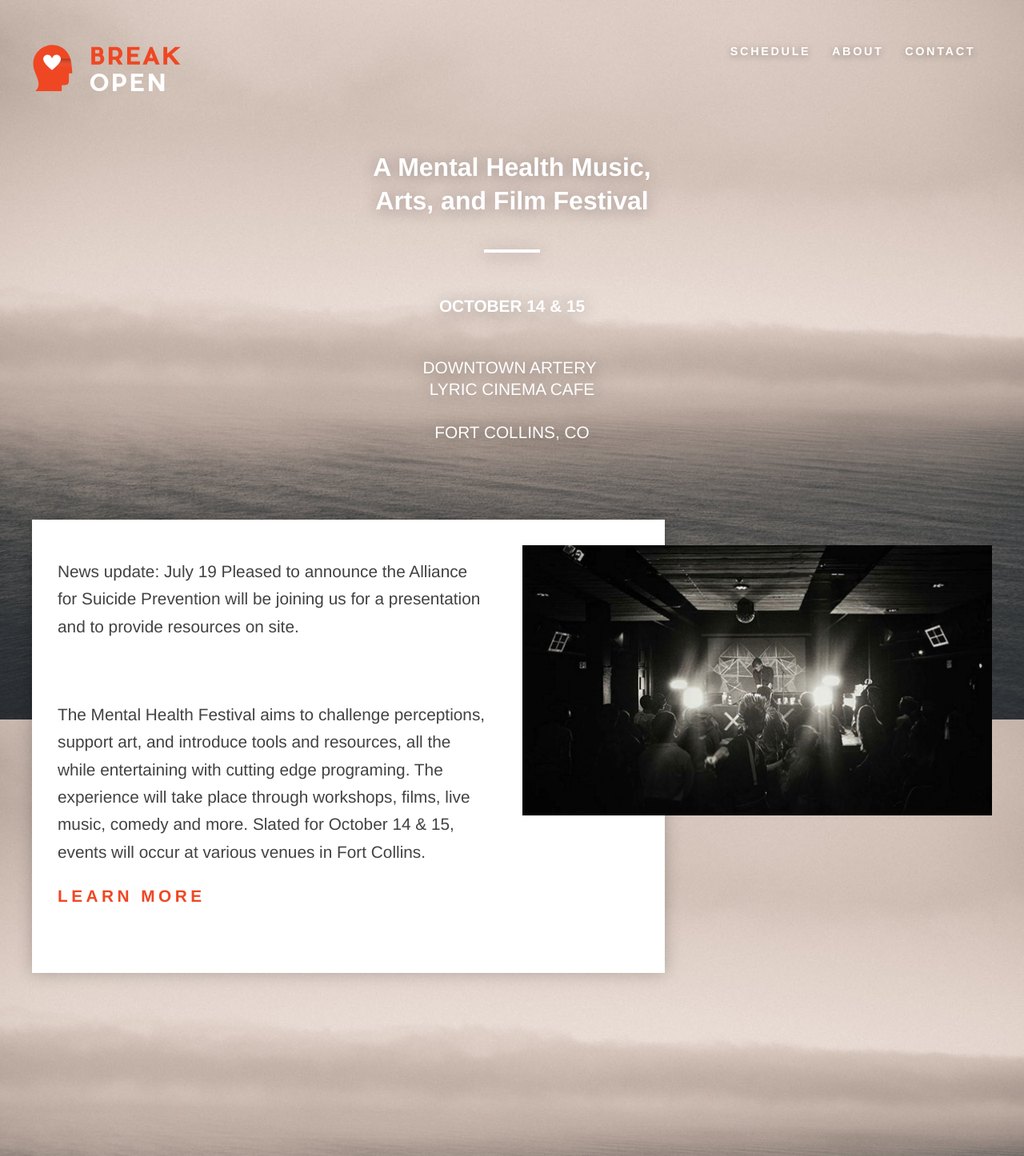
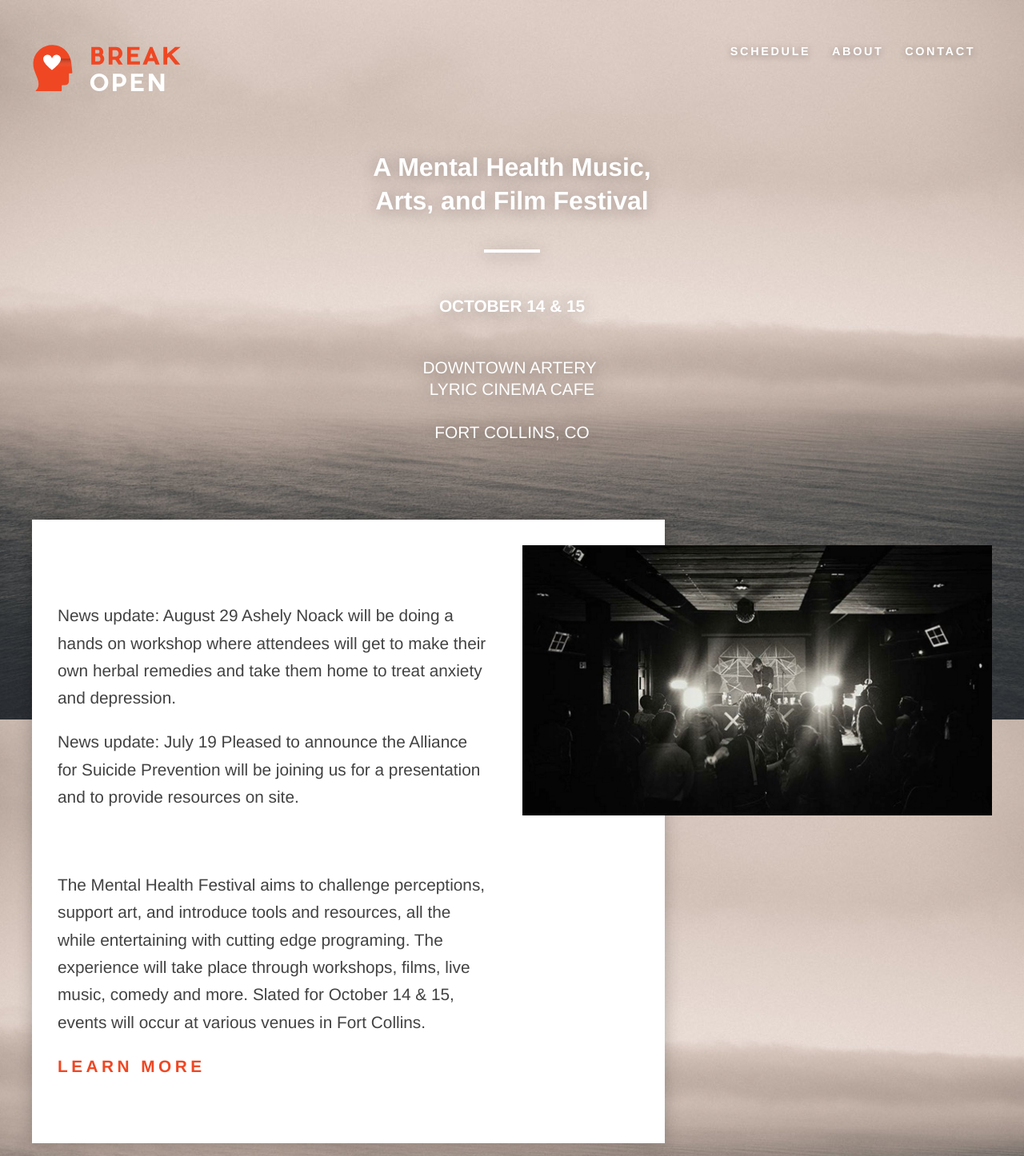
Before and after one commit to michaeldmcqueen/breakopen, a Jekyll site: the page built from index.html, in a window 1280 px wide. Shown: the whole page at 80% size. Built offline with Jekyll 4.4.1, drawn with Linux system fonts in a browser that asks for light colours; nearby versions of some CDN libraries; the list of posts is cut into pages by our own code.

Commit message:
Updated '/_layouts/front.html' via CloudCannon

```diff
--- a/_layouts/front.html
+++ b/_layouts/front.html
@@ -6,7 +6,7 @@ layout: default
     <div class="intro editable"><h1 class="pagetitle">A Mental Health Music, Arts, and Film Festival</h1><div class="date-time"><h4>OCTOBER 14 &amp; 15</h4><p>&nbsp;</p><h4 class="show-location">DOWNTOWN ARTERY&nbsp;</h4><h4 class="show-location">LYRIC CINEMA CAFE</h4><h4 class="show-location">&nbsp;</h4><h4 class="show-location">Fort Collins, CO</h4></div></div>
   </div>
     <section class="content-wrapper wrap">
-      <div class="welcome-block editable"><p>News update: July 19 Pleased to announce the Alliance for Suicide Prevention will be joining us for a presentation and to provide resources on site. &nbsp;</p><p>&nbsp;</p><p>The Mental Health Festival aims to challenge perceptions, support art, and introduce tools and resources, all the while entertaining with cutting edge programing. The experience will take place through workshops, films, live music, comedy and more. Slated for October 14 &amp; 15, events will occur at various venues in Fort Collins.</p><p><a class="link" href="/about">Learn More</a></p></div>
+      <div class="welcome-block editable"><p>&nbsp;</p><p>News update: August 29 Ashely Noack will be doing a hands on workshop where attendees will get to make their own herbal remedies and take them home to treat anxiety and depression.</p><p>News update: July 19 Pleased to announce the Alliance for Suicide Prevention will be joining us for a presentation and to provide resources on site. &nbsp;</p><p>&nbsp;</p><p>The Mental Health Festival aims to challenge perceptions, support art, and introduce tools and resources, all the while entertaining with cutting edge programing. The experience will take place through workshops, films, live music, comedy and more. Slated for October 14 &amp; 15, events will occur at various venues in Fort Collins.</p><p><a class="link" href="/about">Learn More</a></p></div>
       <div class="welcome-block-image editable">
         <img src="{{ page.spot_image_path }}" alt="" />
       </div>
```
